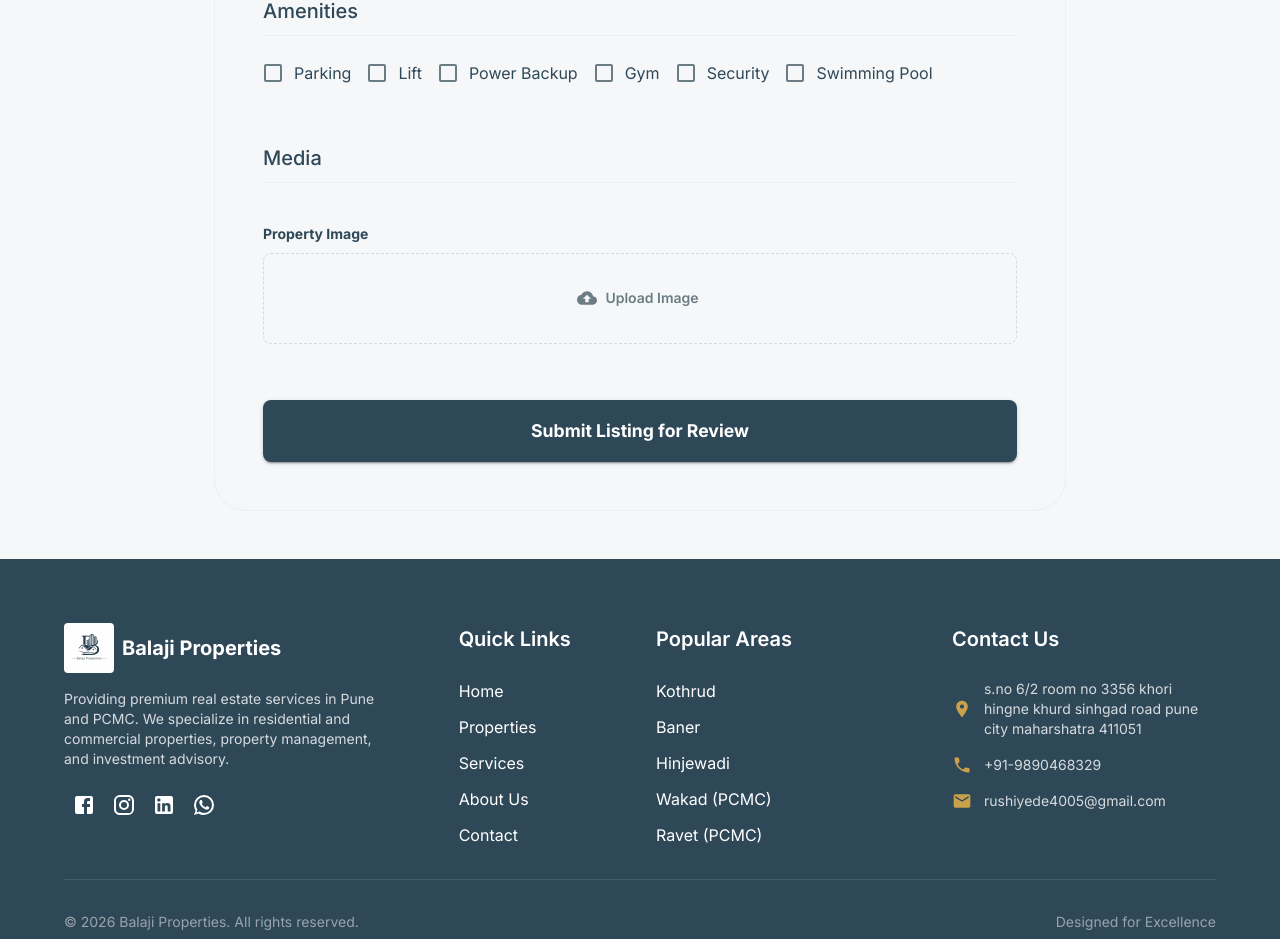
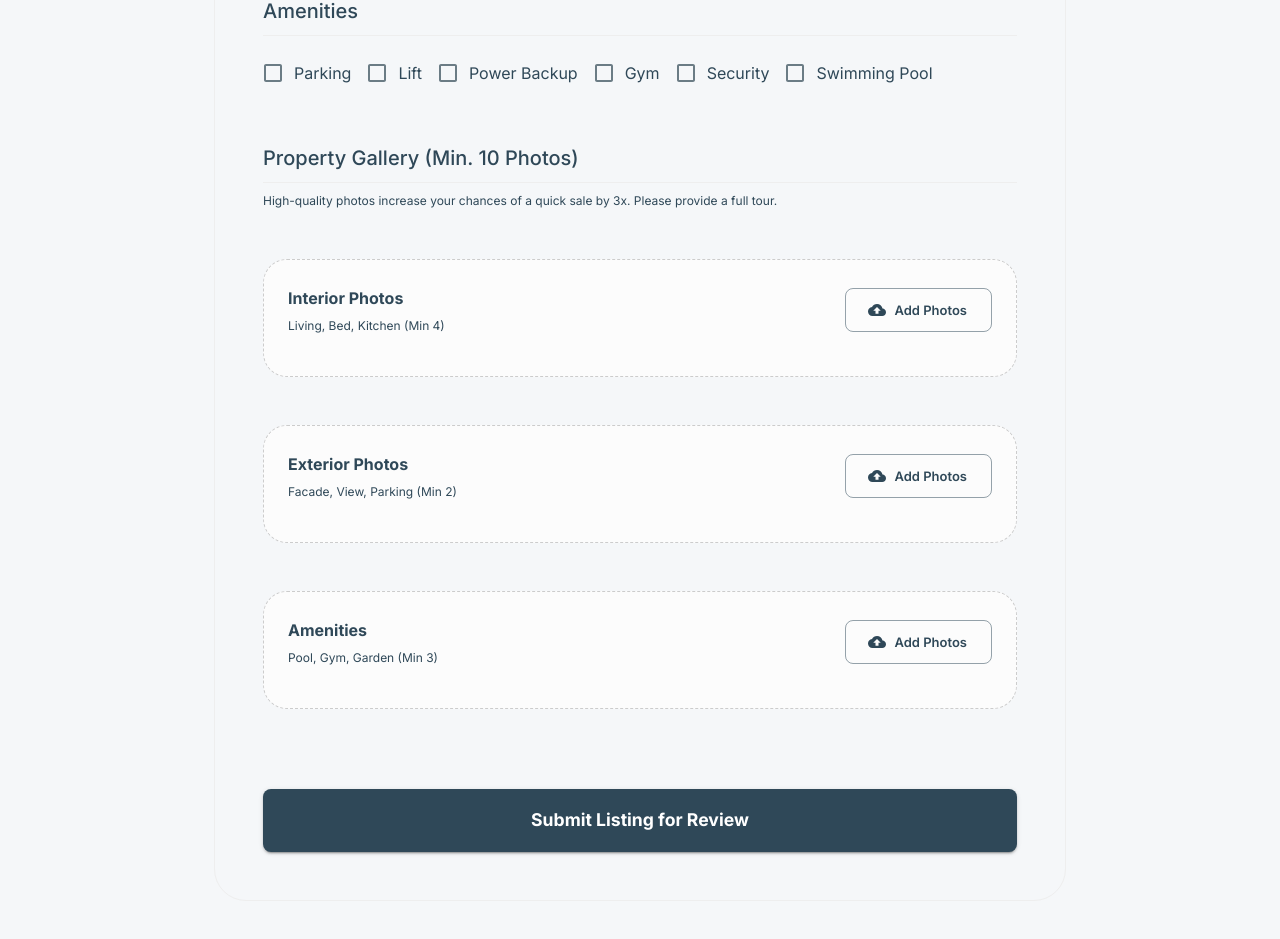
Before and after one commit to DesaiAtharva/BalajiProperties, a Next.js app: page /list-property in a window 1280 px wide. Shown: the part 2053-2992 px from the top of the page. Built offline with nearby package versions, Linux system fonts and the light colour scheme; what @mui/material-nextjs would draw is missing.

Commit message:
Production: finalize multi-image gallery system with mandatory requirements and interactive UI

```diff
--- a/src/app/actions/property.ts
+++ b/src/app/actions/property.ts
@@ -22,13 +22,19 @@ export async function addProperty(formData: FormData) {
     try {
         console.log('--- Property Submission Started ---');
 
-        // 1. Map fields to match Django model
-        const image = formData.get('image');
-        if (image && image instanceof File) {
-            console.log('Processing image:', image.name, 'Size:', image.size);
-            formData.append('main_image', image);
-            formData.delete('image');
+        // 1. Handle Main Image
+        const mainImage = formData.get('main_image');
+        if (!mainImage || (mainImage instanceof File && mainImage.size === 0)) {
+            const firstInterior = formData.get('images_interior_0');
+            if (firstInterior) {
+                formData.append('main_image', firstInterior);
+                console.log('Using first interior as main image');
+            }
         }
+
+        // 2. Map and Process all images from buckets
+        // This will be handled by the form now, we just need to ensure the keys match what Django expects
+        // (Handled in the UI component now)
 
         const priceStr = formData.get('price_display') as string;
         const priceAmount = parsePrice(priceStr);
--- a/src/app/list-property/page.tsx
+++ b/src/app/list-property/page.tsx
@@ -29,14 +29,11 @@ const ListPropertyPage = () => {
   const [loading, setLoading] = useState(false);
   const [success, setSuccess] = useState(false);
   const [error, setError] = useState<string | null>(null);
-  const [fileName, setFileName] = useState<string | null>(null);
-
-  const handleFileChange = (event: React.ChangeEvent<HTMLInputElement>) => {
-    const file = event.target.files?.[0];
-    if (file) {
-      setFileName(file.name);
-    }
-  };
+  const [buckets, setBuckets] = useState<Record<string, File[]>>({
+    interior: [],
+    exterior: [],
+    amenities: []
+  });
 
   const compressImage = (file: File): Promise<Blob> => {
     return new Promise((resolve, reject) => {
@@ -51,26 +48,16 @@ const ListPropertyPage = () => {
           const MAX_HEIGHT = 1200;
           let width = img.width;
           let height = img.height;
-
           if (width > height) {
-            if (width > MAX_WIDTH) {
-              height *= MAX_WIDTH / width;
-              width = MAX_WIDTH;
+            if (width > MAX_WIDTH) { height *= MAX_WIDTH / width; width = MAX_WIDTH; }
+          } else {
+            if (height > MAX_HEIGHT) { width *= MAX_HEIGHT / height; height = MAX_HEIGHT; }
           }
-          } else {
-            if (height > MAX_HEIGHT) {
-              width *= MAX_HEIGHT / height;
-              height = MAX_HEIGHT;
-            }
-          }
-
-          canvas.width = width;
-          canvas.height = height;
+          canvas.width = width; canvas.height = height;
           const ctx = canvas.getContext('2d');
           ctx?.drawImage(img, 0, 0, width, height);
           canvas.toBlob((blob) => {
-            if (blob) resolve(blob);
-            else reject(new Error('Canvas to Blob failed'));
+            if (blob) resolve(blob); else reject(new Error('Canvas to Blob failed'));
           }, 'image/jpeg', 0.7);
         };
       };
@@ -78,22 +65,50 @@ const ListPropertyPage = () => {
     });
   };
 
+  const handleBucketChange = (category: string, files: FileList | null) => {
+    if (!files) return;
+    const newFiles = Array.from(files);
+    setBuckets(prev => ({
+      ...prev,
+      [category]: [...prev[category], ...newFiles]
+    }));
+  };
+
+  const removeImage = (category: string, index: number) => {
+    setBuckets(prev => ({
+      ...prev,
+      [category]: prev[category].filter((_, i) => i !== index)
+    }));
+  };
+
   const handleSubmit = async (event: React.FormEvent<HTMLFormElement>) => {
     event.preventDefault();
+
+    // Validate total count
+    const totalPhotos = Object.values(buckets).flat().length;
+    const propertyType = (new FormData(event.currentTarget)).get('type') as string;
+
+    if (propertyType !== 'Plot' && totalPhotos < 10) {
+      setError('Production Requirement: Please provide at least 10 photos to ensure a high-quality listing.');
+      return;
+    }
+
     setLoading(true);
     setError(null);
 
     const formElement = event.currentTarget;
     const formData = new FormData(formElement);
 
-    // Compress image if present
-    const imageFile = formData.get('image') as File;
-    if (imageFile && imageFile.size > 0) {
+    // Process and Compress all images in buckets
+    for (const [category, files] of Object.entries(buckets)) {
+      for (let i = 0; i < files.length; i++) {
         try {
-        const compressedBlob = await compressImage(imageFile);
-        formData.set('image', compressedBlob, imageFile.name);
+          const compressed = await compressImage(files[i]);
+          formData.append(`img_${category}_${i}`, compressed, files[i].name);
         } catch (err) {
-        console.error('Compression failed:', err);
+          console.error(`Failed to compress ${category} image ${i}:`, err);
+          formData.append(`img_${category}_${i}`, files[i]);
+        }
       }
     }
 
@@ -102,7 +117,7 @@ const ListPropertyPage = () => {
 
       if (result.success) {
         setSuccess(true);
-        setFileName(null);
+        setBuckets({ interior: [], exterior: [], amenities: [] });
         formElement.reset();
       } else {
         setError(result.error || 'Failed to list property. Please try again.');
@@ -283,39 +298,77 @@ const ListPropertyPage = () => {
               </Grid>
 
               <Grid size={{ xs: 12 }}>
-                <Typography variant="h6" sx={{ color: 'primary.main', mt: 3, mb: 2, borderBottom: '1px solid #eee', pb: 1 }}>
-                  Media
+                <Typography variant="h6" sx={{ color: 'primary.main', mt: 3, mb: 1, borderBottom: '1px solid #eee', pb: 1 }}>
+                  Property Gallery (Min. 10 Photos)
+                </Typography>
+                <Typography variant="caption" color="text.secondary" sx={{ display: 'block', mb: 3 }}>
+                  High-quality photos increase your chances of a quick sale by 3x. Please provide a full tour.
                 </Typography>
               </Grid>
-              <Grid size={{ xs: 12 }}>
-                <Typography variant="subtitle2" sx={{ mb: 1, fontWeight: 700 }}>Property Image</Typography>
+
+              {/* Photo Buckets */}
+              {[
+                { id: 'interior', label: 'Interior Photos', desc: 'Living, Bed, Kitchen (Min 4)', min: 4 },
+                { id: 'exterior', label: 'Exterior Photos', desc: 'Facade, View, Parking (Min 2)', min: 2 },
+                { id: 'amenities', label: 'Amenities', desc: 'Pool, Gym, Garden (Min 3)', min: 3, optional: true },
+              ].map((bucket) => (
+                <Grid size={{ xs: 12 }} key={bucket.id}>
+                  <Box sx={{ mb: 3, p: 3, border: '1px dashed #ccc', borderRadius: 3, bgcolor: '#fcfcfc' }}>
+                    <Box sx={{ display: 'flex', justifyContent: 'space-between', alignItems: 'center', mb: 2 }}>
+                      <Box>
+                        <Typography variant="subtitle1" sx={{ fontWeight: 700 }}>{bucket.label}</Typography>
+                        <Typography variant="caption" color="text.secondary">{bucket.desc}</Typography>
+                      </Box>
                       <Button
                         component="label"
                         variant="outlined"
-                  fullWidth
+                        size="small"
                         startIcon={<CloudUploadIcon />}
+                      >
+                        Add Photos
+                        <input
+                          type="file"
+                          multiple
+                          hidden
+                          accept="image/*"
+                          onChange={(e) => handleBucketChange(bucket.id, e.target.files)}
+                        />
+                      </Button>
+                    </Box>
+
+                    {/* Thumbnail Previews */}
+                    <Grid container spacing={1}>
+                      {buckets[bucket.id].map((file, idx) => (
+                        <Grid size={{ xs: 3, sm: 2 }} key={idx}>
+                          <Box sx={{ position: 'relative', pt: '100%', borderRadius: 1, overflow: 'hidden', border: '1px solid #ddd' }}>
+                            <img
+                              src={URL.createObjectURL(file)}
+                              alt="Preview"
+                              style={{ position: 'absolute', top: 0, left: 0, width: '100%', height: '100%', objectFit: 'cover' }}
+                            />
+                            <Button
+                              onClick={() => removeImage(bucket.id, idx)}
                               sx={{
-                    py: 4,
-                    borderStyle: 'dashed',
-                    color: fileName ? 'primary.main' : 'text.secondary',
-                    borderColor: fileName ? 'primary.main' : 'divider',
-                    bgcolor: fileName ? 'rgba(47, 72, 88, 0.05)' : 'transparent',
-                    '&:hover': {
-                      borderColor: 'primary.main',
-                      bgcolor: 'rgba(0,0,0,0.02)'
-                    }
+                                position: 'absolute',
+                                top: 0,
+                                right: 0,
+                                minWidth: 20,
+                                p: 0,
+                                bgcolor: 'rgba(0,0,0,0.5)',
+                                color: 'white',
+                                borderRadius: 0,
+                                '&:hover': { bgcolor: 'error.main' }
                               }}
                             >
-                  {fileName ? fileName : 'Upload Image'}
-                  <input
-                    type="file"
-                    name="image"
-                    hidden
-                    accept="image/*"
-                    onChange={handleFileChange}
-                  />
+                              ×
                             </Button>
+                          </Box>
                         </Grid>
+                      ))}
+                    </Grid>
+                  </Box>
+                </Grid>
+              ))}
 
               <Grid size={{ xs: 12 }}>
                 <Box sx={{ mt: 4 }}>
```
Also changed, not shown: src/app/properties/[id]/page.tsx (+57 -22 lines). Lines whose indentation alone changed are shown as unchanged.
